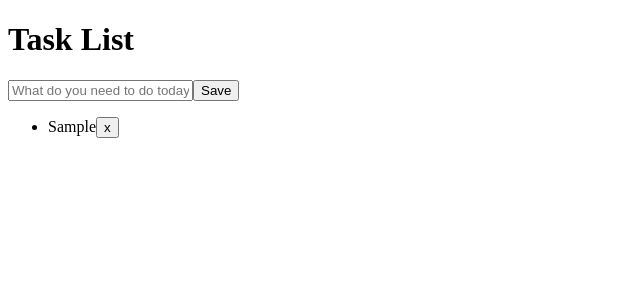
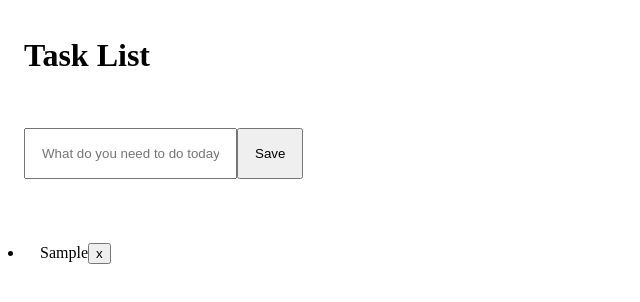
Before and after one commit to RussellShire/Template, a website with bundled scripts: page public/index.html in a window 1280 px wide. Both pictures are taken after typing "Sample" into the empty fields and a click on the button "Save". Shown: the whole page, without its empty margins (0-640 px from the left). Built offline with nearby package versions, Linux system fonts and the light colour scheme.

Commit message:
Add Css boiler plate

```diff
--- a/public/index.css
+++ b/public/index.css
@@ -12,3 +12,35 @@
   width: 540px;
   height: 540px;
 }
+
+.task {
+  padding: 1rem;
+}
+
+.task-completed {
+  text-decoration: line-through;
+}
+
+.task-list {
+  padding: 1rem;
+}
+
+.completed-button {
+  padding: 1rem;
+}
+
+.form {
+  padding: 1rem;
+}
+
+.form-button {
+  padding: 1rem;
+}
+
+.form-input {
+  padding: 1rem;
+}
+
+.title {
+  padding: 1rem;
+}
```
